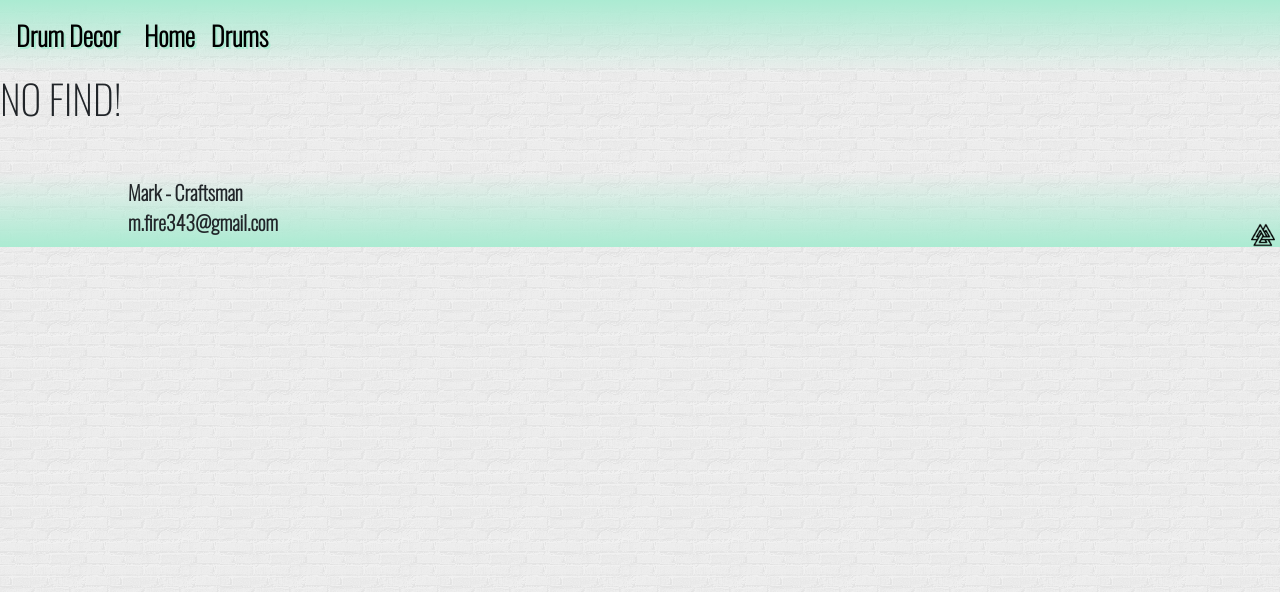
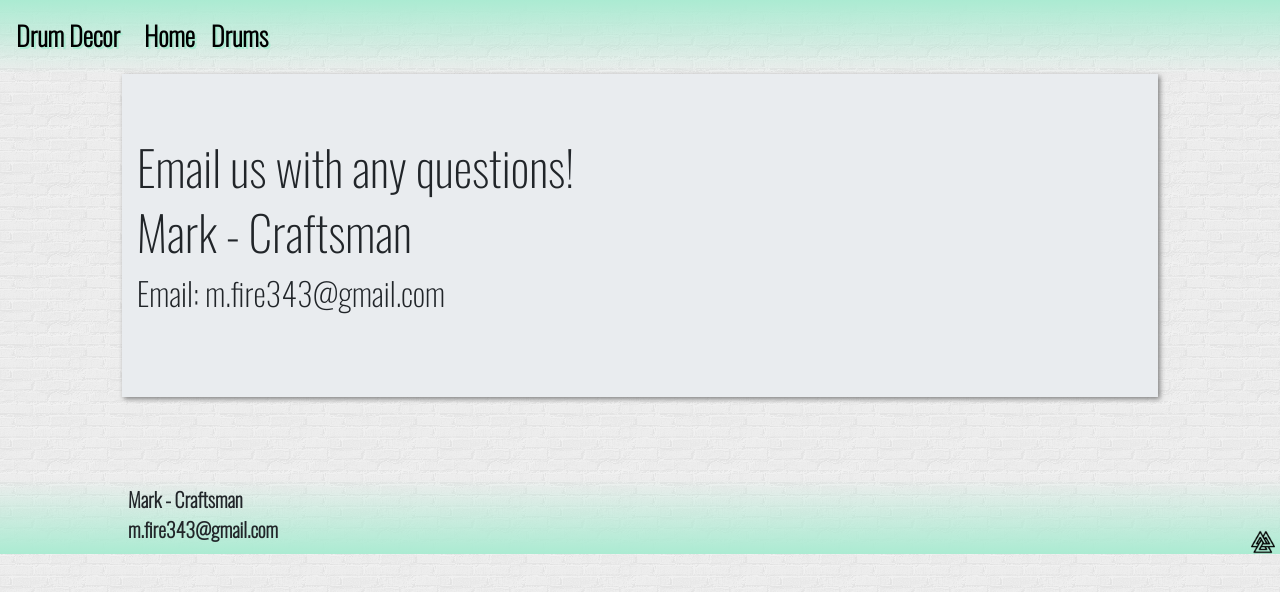
Before and after one commit to KantKontrol/DrumSite, a React (Create React App) app in the folder client/: page /contact in a window 1280 px wide. Shown: the top 592 px of the page. Built offline with nearby package versions, Linux system fonts and the light colour scheme.

Commit message:
filled out jumbotron on contact page

```diff
--- a/client/src/pages/Contact.js
+++ b/client/src/pages/Contact.js
@@ -10,6 +10,14 @@ export default function Contact(){
                 <div className="col-1"></div>
                 <div className="col-10">
 
+                <div class="jumbotron jumbotron-fluid">
+                    <div class="container">
+                        <h1 class="display-4">Email us with any questions!</h1>
+                        <h2 class="display-4">Mark - Craftsman</h2>
+                        <p class="lead">Email: m.fire343@gmail.com</p>
+                    </div>
+                </div>
+
                 </div>
                 <div className="col-1"></div>
             </div>
--- a/client/src/pages/Master.js
+++ b/client/src/pages/Master.js
@@ -2,7 +2,8 @@ import React from "react";
 import {BrowserRouter as Router, Route, Switch} from "react-router-dom";
 import Home from "../pages/Home";
 import Products from "../pages/Products";
-import Cart from "./Cart";
+//import Cart from "./Cart";
+import Contact from "./Contact";
 import Navbar from "../components/Navbar";
 import Footer from "../components/Footer";
 import GlobalContext from "../utils/GlobalContext";
@@ -92,8 +93,11 @@ export default function Master(){
                     <Route path="/drums">
                         <Products />
                     </Route>
-                    <Route path="/cart">
+                    {/*<Route path="/cart">
                         <Cart />
+                    </Route>*/}
+                    <Route path="/contact">
+                        <Contact />
                     </Route>
                     <Route path="*">
                         <h1>NO FIND!</h1>
```
